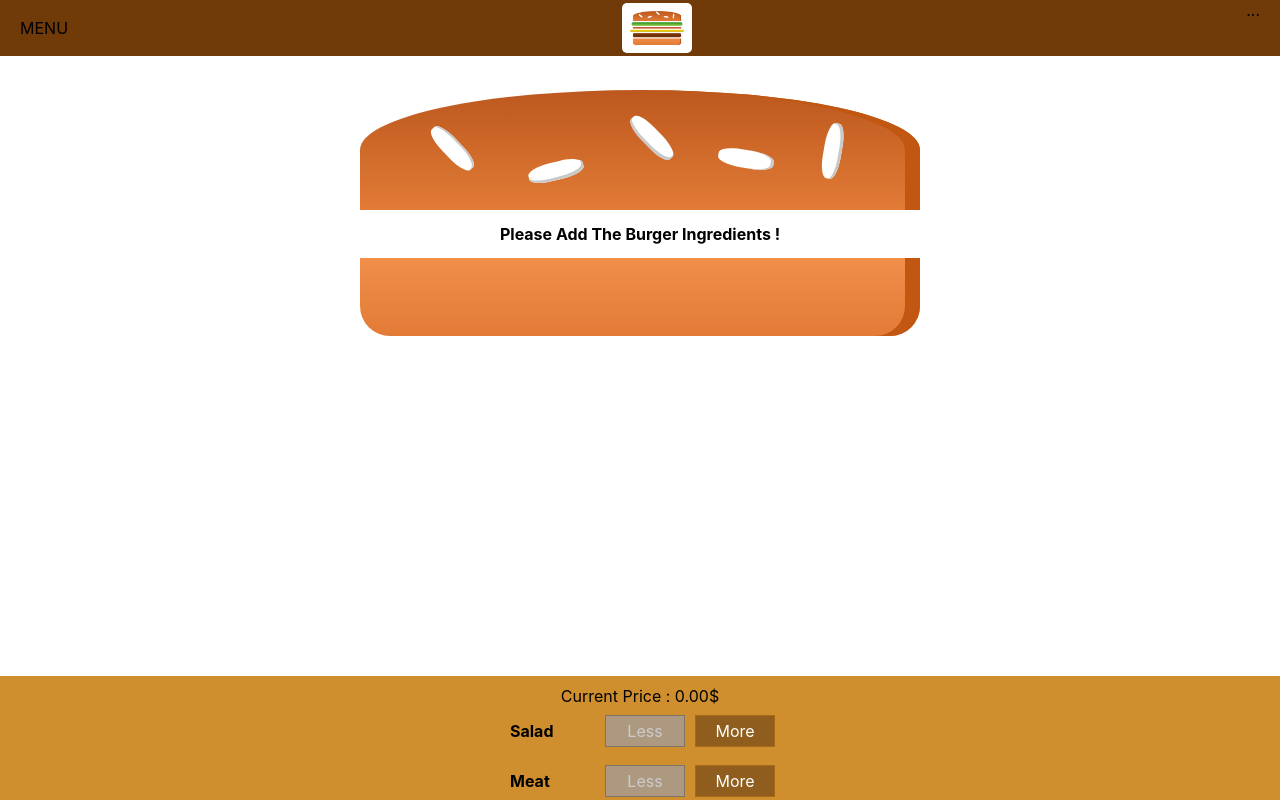
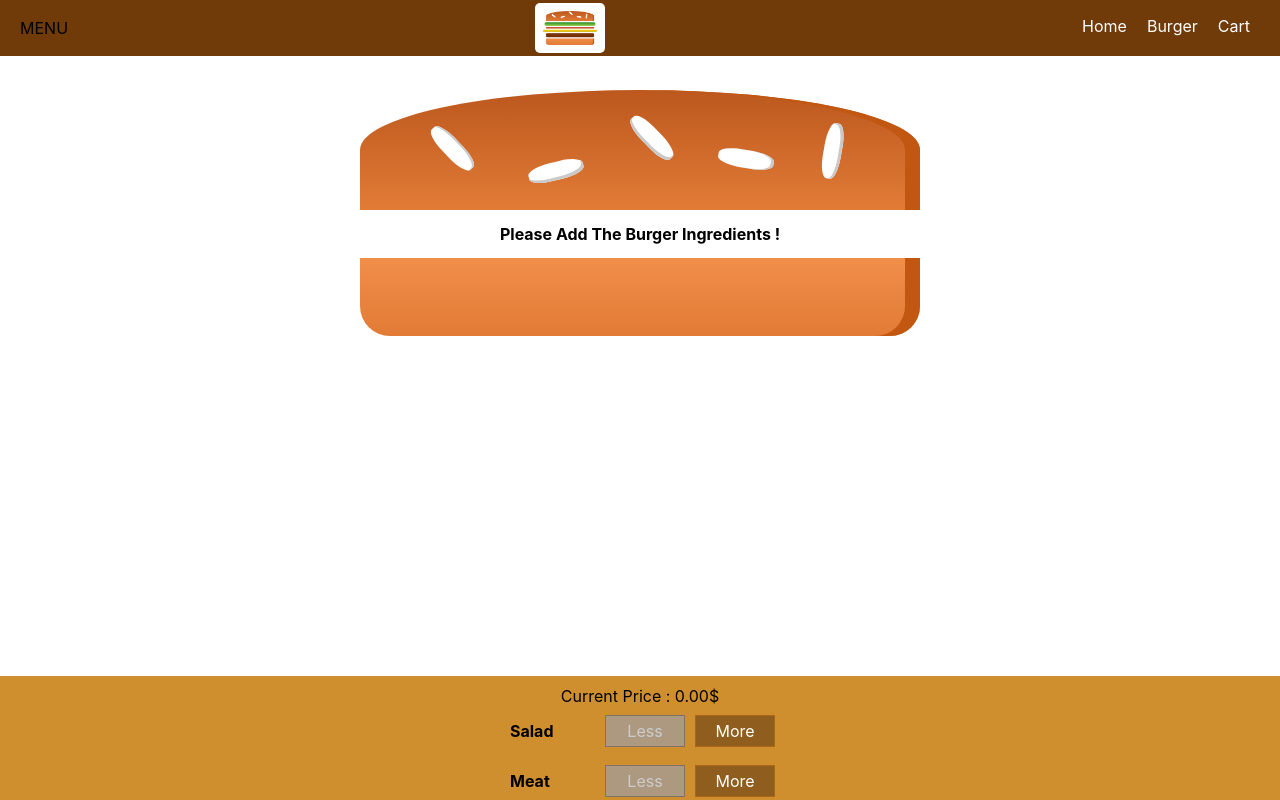
Before and after one commit to MasterBDX/Burger-Generator, a React app: page / in a window 1280 px wide. Shown: the top 800 px of the page. Built offline with nearby package versions, Linux system fonts and the light colour scheme.

Commit message:
added nav items component & nav item component

```diff
--- /dev/null
+++ b/src/components/Navigation/NavigationItems/NavigationItem/NavigationItem.js
@@ -0,0 +1,14 @@
+import React from 'react';
+
+import classes from './NavigationItem.module.css';
+
+const navigationItem = (props) => (
+    <li className={classes.NavigationItem}>
+        <a href="#">
+          {props.children}
+        </a>
+    </li>
+);
+
+
+export default navigationItem;
--- /dev/null
+++ b/src/components/Navigation/NavigationItems/NavigationItem/NavigationItem.module.css
@@ -0,0 +1,45 @@
+.NavigationItem {
+    margin: 10px 0;
+    box-sizing: border-box;
+    display: block;
+    width: 100%;
+}
+
+.NavigationItem a {
+    color: #8F5C2C;
+    text-decoration: none;
+    width: 100%;
+    box-sizing: border-box;
+    display: block;
+}
+
+.NavigationItem a:hover,
+.NavigationItem a:active,
+.NavigationItem a.active {
+    color: #40A4C8;
+}
+
+@media (min-width: 500px) {
+    .NavigationItem {
+        margin: 0;
+        display: flex;
+        height: 100%;
+        width: auto;
+        align-items: center;
+    }
+
+    .NavigationItem a {
+        color: white;
+        height: 100%;
+        padding: 16px 10px;
+        border-bottom: 4px solid transparent;
+    }
+
+    .NavigationItem a:hover,
+    .NavigationItem a:active,
+    .NavigationItem a.active {
+        background-color: #8F5C2C;
+        border-bottom: 4px solid #40A4C8;
+        color: white;
+    }
+}
--- /dev/null
+++ b/src/components/Navigation/NavigationItems/NavigationItems.js
@@ -0,0 +1,16 @@
+import React from 'react';
+
+import classes from './NavigationItems.module.css';
+import NavItem from './NavigationItem/NavigationItem'
+
+
+const navigationItems = (props) => (
+    <ul className={classes.NavigationItems}>
+         <NavItem>Home</NavItem>
+         <NavItem>Burger</NavItem>
+         <NavItem>Cart</NavItem>
+    </ul>
+);
+
+
+export default navigationItems;
--- /dev/null
+++ b/src/components/Navigation/NavigationItems/NavigationItems.module.css
@@ -0,0 +1,15 @@
+.NavigationItems {
+    margin: 0;
+    padding: 0;
+    list-style: none;
+    display: flex;
+    flex-flow: column;
+    align-items: center;
+    height: 100%;
+}
+
+@media (min-width: 500px) {
+    .NavigationItems {
+        flex-flow: row;
+    }
+}
--- a/src/components/Navigation/Toolbar/Toolbar.js
+++ b/src/components/Navigation/Toolbar/Toolbar.js
@@ -2,13 +2,13 @@ import React from 'react';
 
 import classes from './Toolbar.module.css';
 import Logo from '../../Logo/Logo';
-
+import NavItems from '../NavigationItems/NavigationItems'
 
 const toolbar = (props) => (
     <header className={classes.Toolbar}>
         <div>MENU</div>
         <div style={{height:'100%'}}><Logo/></div>
-        <nav>...</nav>
+        <nav><NavItems /></nav>
     </header>
 );
 
```
